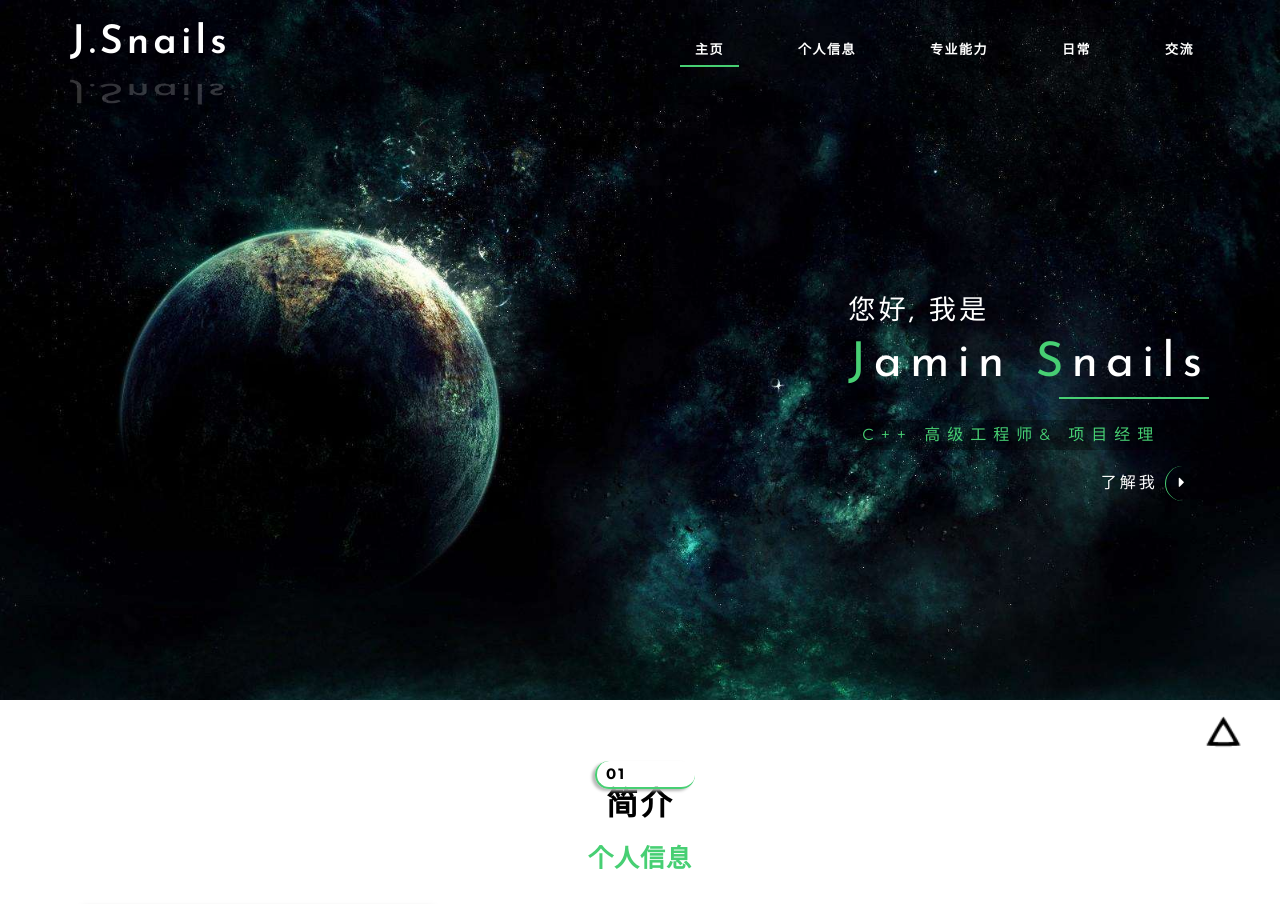
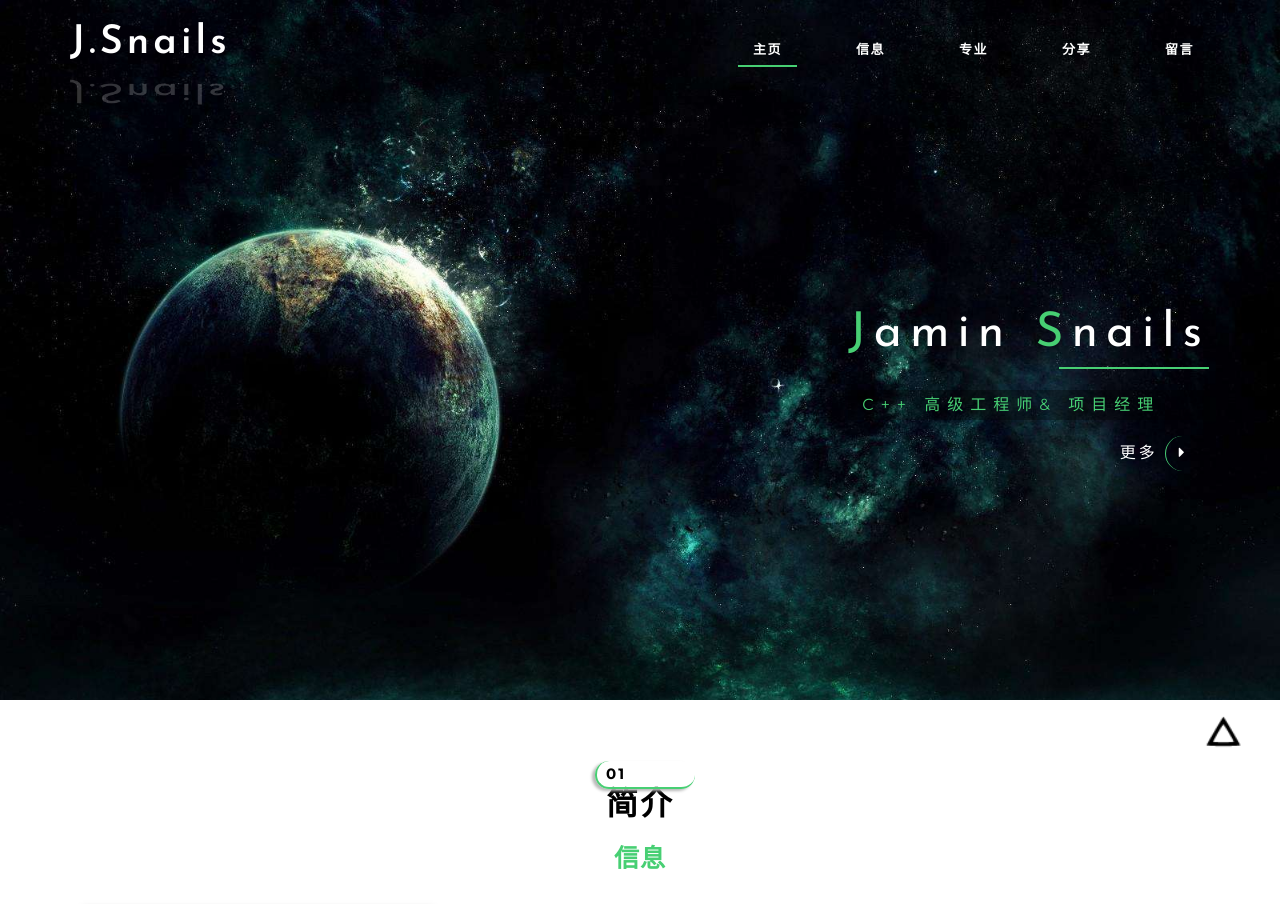
Before and after one commit to Jsnails/Jsnails.github.io, a plain HTML site: page index.html in a window 1280 px wide. Shown: the top 904 px of the page. Drawn offline with Linux system fonts and the light colour scheme.

Commit message:
Update index.html

```diff
--- a/index.html
+++ b/index.html
@@ -57,10 +57,10 @@
 						<div class="collapse navbar-collapse" id="bs-example-navbar-collapse-1">
 							<ul class="nav navbar-nav">
 								<li><a class="active" href="index.html">主页</a></li>
-								<li><a class="scroll" href="#about">个人信息</a></li>
-								<li><a class="scroll" href="#skills">专业能力</a></li>
-								<li><a class="scroll" href="#portfolio">日常</a></li>
-								<li><a class="scroll" href="#contact">交流</a></li>
+								<li><a class="scroll" href="#about">信息</a></li>
+								<li><a class="scroll" href="#skills">专业</a></li>
+								<li><a class="scroll" href="#portfolio">分享</a></li>
+								<li><a class="scroll" href="#contact">留言</a></li>
 							</ul>
 
 						</div>
@@ -73,11 +73,10 @@
 			</header>
 			<!-- //header -->
 			<div class="banner-text-w3-agileits">
-				<h5>您好, 我是</h5>
 				<h2><span>J</span>amin <span>S</span>nails</h2>
 				<p>C++ 高级工程师& 项目经理</p>
 				<div class="botton">
-					<a href="#about" class="scroll">了解我 <span class="fa fa-caret-right"></span></a>
+					<a href="#about" class="scroll">更多 <span class="fa fa-caret-right"></span></a>
 				</div>
 			</div>
 		</div>
@@ -92,7 +91,7 @@
 					<div class="clearfix"></div>
 				</div>
 				<div class="about-top">
-					<h3 class="subheading-agileits-w3layouts">个人信息</h3>
+					<h3 class="subheading-agileits-w3layouts">信息</h3>
 					<p class="para-agileits-w3layouts"></p>
 				</div>
 			</div>
@@ -139,8 +138,8 @@
 					<div class="clearfix"></div>
 
 					<div class="pos-w3ls">
-						<h4><span class="red-w3ls">嘿</span> 来交流交流</h4>
-						<div class="button-w3layouts"><a href="#contact" class="scroll">给我信息</a></div>
+						<h4><span class="red-w3ls">嘿</span> 来思维碰撞</h4>
+						<div class="button-w3layouts"><a href="#contact" class="scroll">给我留言</a></div>
 					</div>
 				</div>
 				<div class="clearfix"> </div>
@@ -157,7 +156,7 @@
 			<!-- Scrolling-Articles -->
 			<div class="activity_box agileits w3layouts">
 				<div class="title-wthree">
-					<h5 class="title-w3"><span>02</span>Education</h5>
+					<h5 class="title-w3"><span>02</span>教育背景</h5>
 					<div class="clearfix"></div>
 				</div>
 				<div class="scrollbar agileits w3layouts" id="style-2">
```
